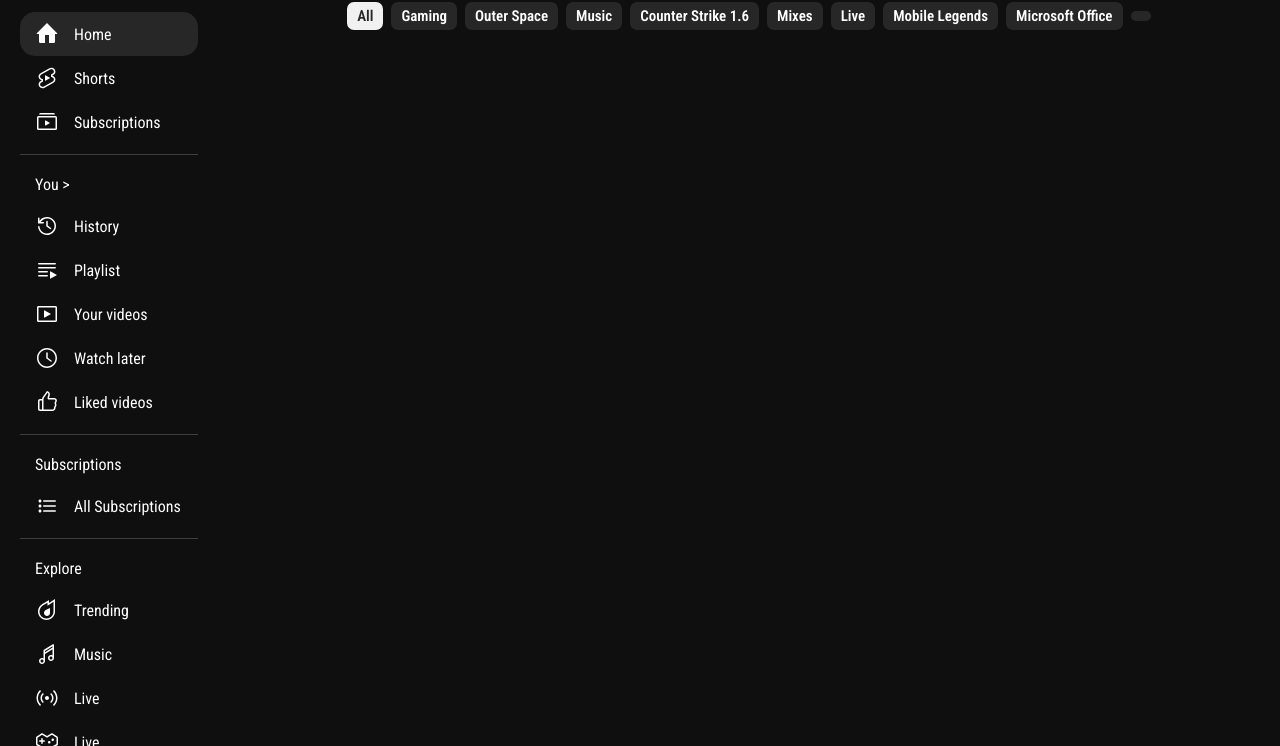
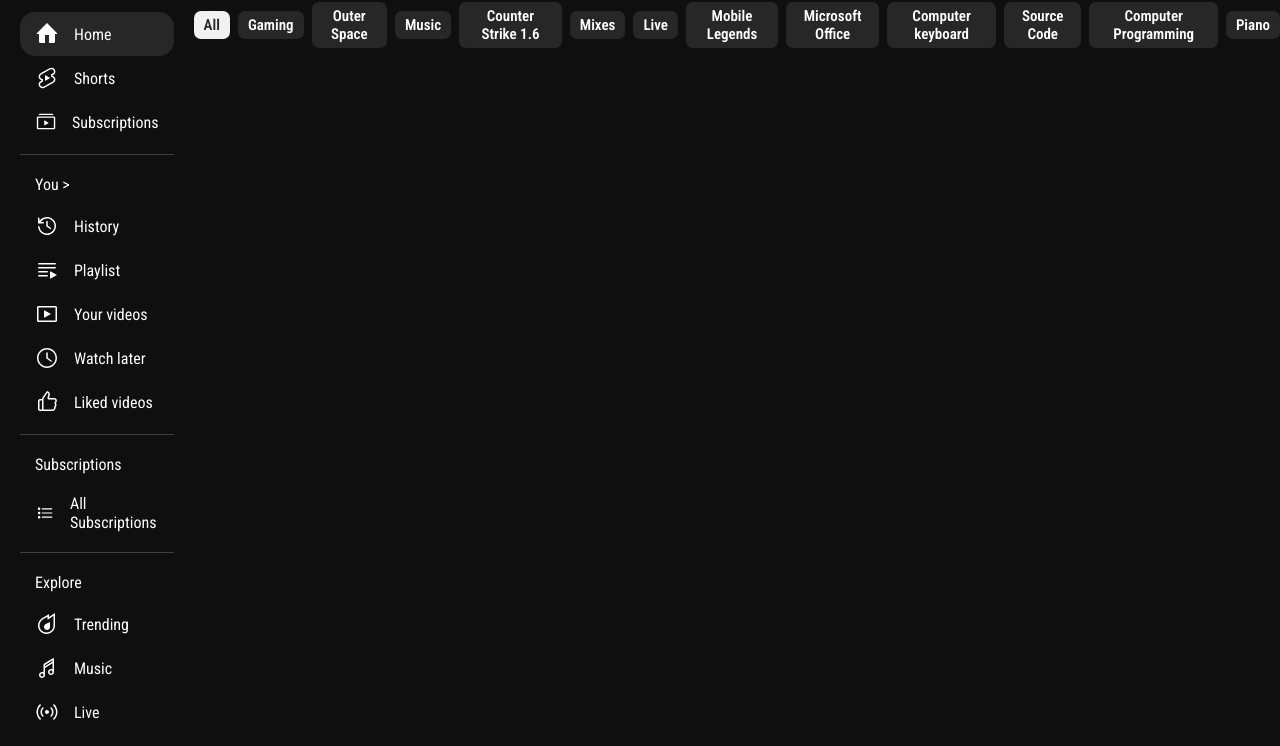
Before and after one commit to Temurprogram77/youtube_clone, a plain HTML site: page index.html in a window 1280 px wide. Shown: the part 60-806 px from the top of the page. Drawn offline with nearby package versions, Linux system fonts and the light colour scheme.

Commit message:
Adding code example

```diff
--- a/index.html
+++ b/index.html
@@ -327,7 +327,10 @@
                     <div class="live">Live</div>
                     <div class="mobile">Mobile Legends</div>
                     <div class="microsoft">Microsoft Office</div>
-                    <div class="keyboard"></div>
+                    <div class="keyboard">Computer keyboard</div>
+                    <div class="sourse">Source Code</div>
+                    <div class="programm">Computer Programming</div>
+                    <div class="piano">Piano</div>
                 </div>
             </div>
         </div>
```
